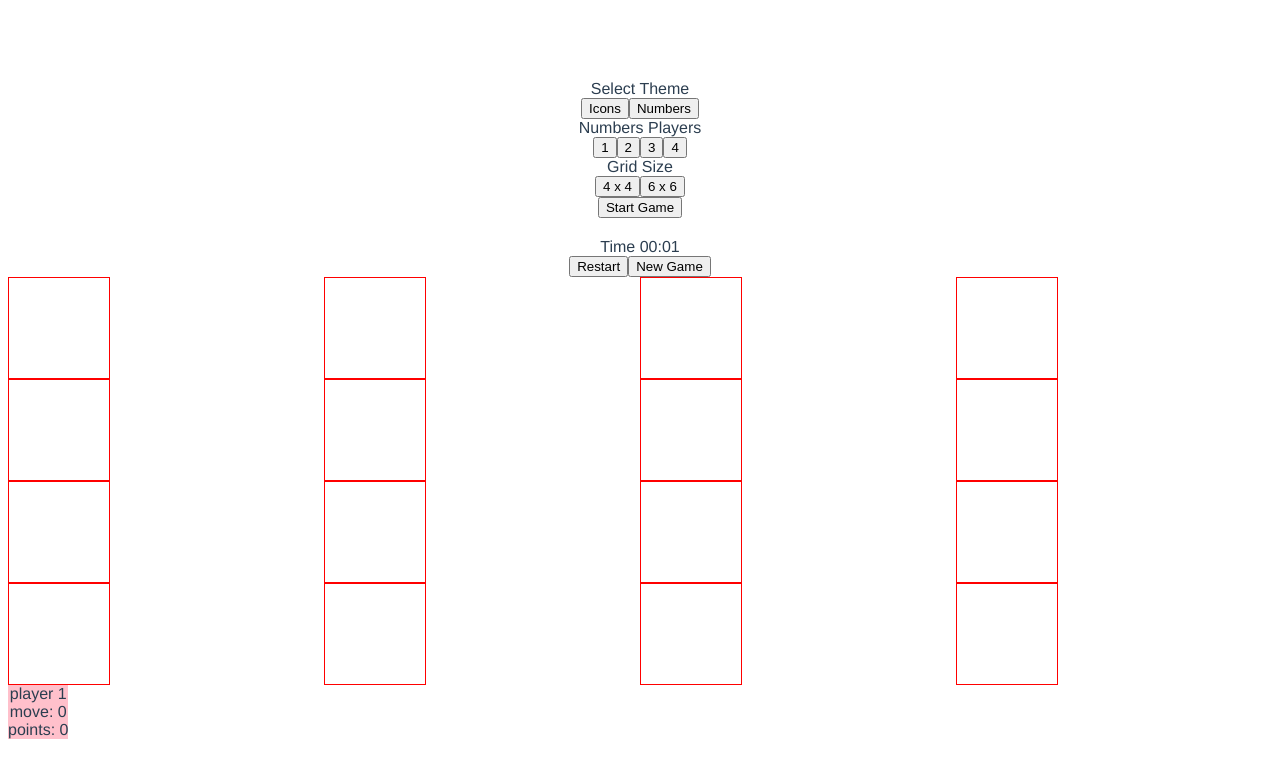
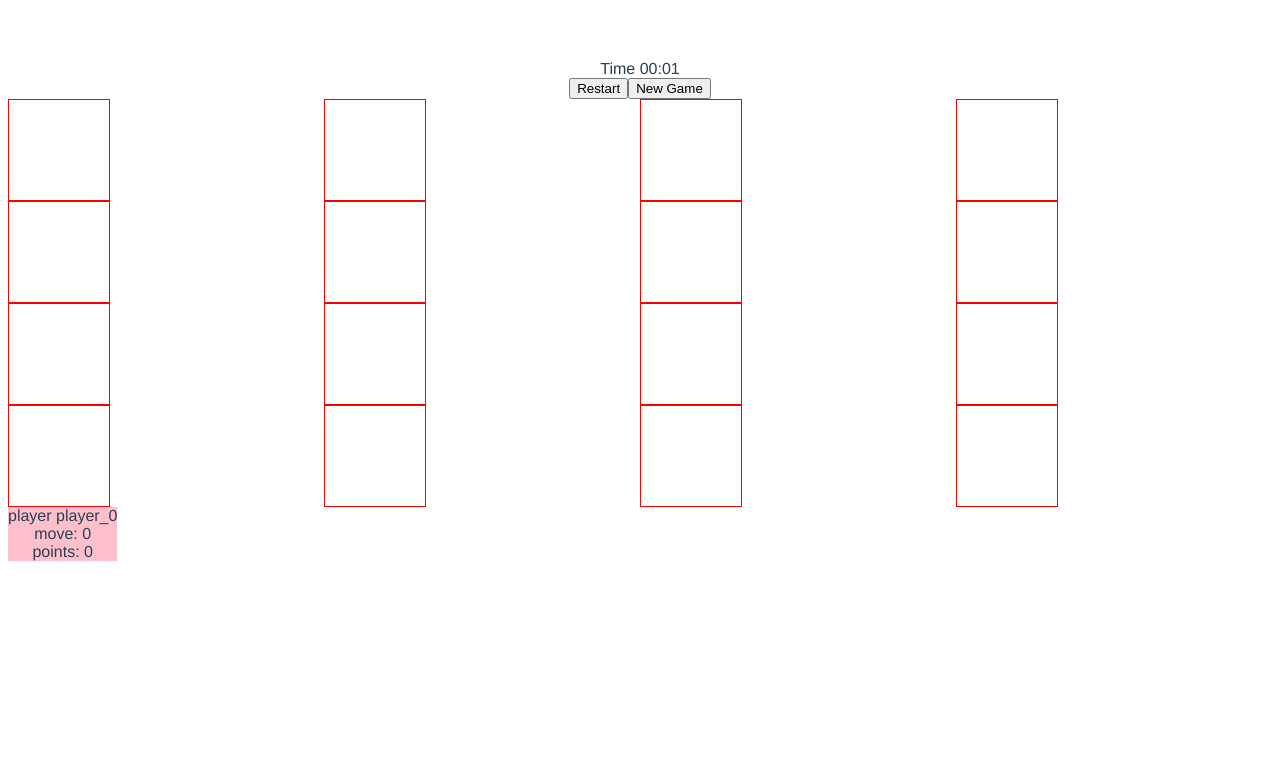
Before and after one commit to Mariley20/memory-game, a Vue app: page / in a window 1280 px wide. Both pictures are taken after a click on the button "Start Game". Shown: the top 778 px of the page. Built offline with nearby package versions, Linux system fonts and the light colour scheme.

Commit message:
fix: remove code unused

```diff
--- a/src/App.vue
+++ b/src/App.vue
@@ -1,6 +1,9 @@
 <template>
   <div id="app">
-    <div class="settings-card">
+    <div
+      v-if="screenCurrent === SCREEN_START"
+      class="settings-card"
+    >
       <div>Select Theme</div>
       <div class="settings-card__themes">
         <button
@@ -37,6 +40,7 @@
       </button>
     </div>
     <GameBoardCard
+      v-if="screenCurrent === SCREEN_BOARD"
       :game-settings="gameSettings"
       :players="players"
     />
@@ -49,7 +53,7 @@ import { BOARD_SIZES, BOARD_SIZE_FOUR_ID } from './constants/boardSizes'
 import GameBoardCard from './components/GameBoardCard.vue'
 
 const SCREEN_START = 'SCREEN_START'
-// const SCREEN_BOARD = 'SCREEN_BOARD'
+const SCREEN_BOARD = 'SCREEN_BOARD'
 // const SCREEN_GAME_OVER = 'SCREEN_GAME_OVER'
 
 export default {
@@ -69,6 +73,8 @@ export default {
         endTime: '',
         finished: false
       },
+      SCREEN_BOARD,
+      SCREEN_START,
       screenCurrent: SCREEN_START
     }
   },
@@ -90,6 +96,7 @@ export default {
       this.gameSettings.boarSizeId = boarSize.id
     },
     startGame () {
+      this.screenCurrent = SCREEN_BOARD
       this.gameSettings.startTime = new Date()
     }
   }
--- a/src/components/GameBoardNumbers.vue
+++ b/src/components/GameBoardNumbers.vue
@@ -28,6 +28,20 @@ export default {
   computed: {
     boardElementsValues () {
       return this.boardElements.map(item => item.value)
+    },
+
+    areThereHiddenBoardElements () {
+      return this.boardElements.some(item => item.show === false)
+    }
+  },
+  watch: {
+    numberBoardElements (newValue, oldValue) {
+      this.getBoardElements()
+    },
+    areThereHiddenBoardElements (newValue, oldValue) {
+      if (!newValue) {
+        this.$emit('game-over')
+      }
     }
   },
   created () {
@@ -50,11 +64,11 @@ export default {
       this.boardItemsSelected = []
 
       if (firstItem.value === secondItem.value) {
-        this.$emit('change:player', { isPoint: true })
-        this.disabledBoard = false
+        setTimeout(() => {
+          this.$emit('change:player', { isPoint: true })
+          this.disabledBoard = false
+        }, 1000)
       } else {
-        this.$emit('change:player', { isPoint: false })
-
         setTimeout(() => {
           this.boardElements.forEach((boardItem, index) => {
             if (boardItem.id === firstItem.id) {
@@ -65,16 +79,13 @@ export default {
             }
           })
           this.disabledBoard = false
+          this.$emit('change:player', { isPoint: false })
         }, 1000)
       }
-      // this.$emit('update:end-date')
-      // this.$emit('increase:player-movements')
-      // this.$emit('change:player')
-
-      //
     },
 
     getBoardElements () {
+      this.boardElements = []
       let counter = 0
       do {
         const numberValue = Math.floor(Math.random() * 100) + 1
--- a/src/components/GameBoardPlayerItem.vue
+++ b/src/components/GameBoardPlayerItem.vue
@@ -3,7 +3,7 @@
     class="player-item"
     :class="{'player-item--is-playing': isPlaying}"
   >
-    player {{ index }}
+    player {{ player.id }}
     <div>move: {{ moves }}</div>
     <div>points: {{ points }}</div>
   </div>
```
